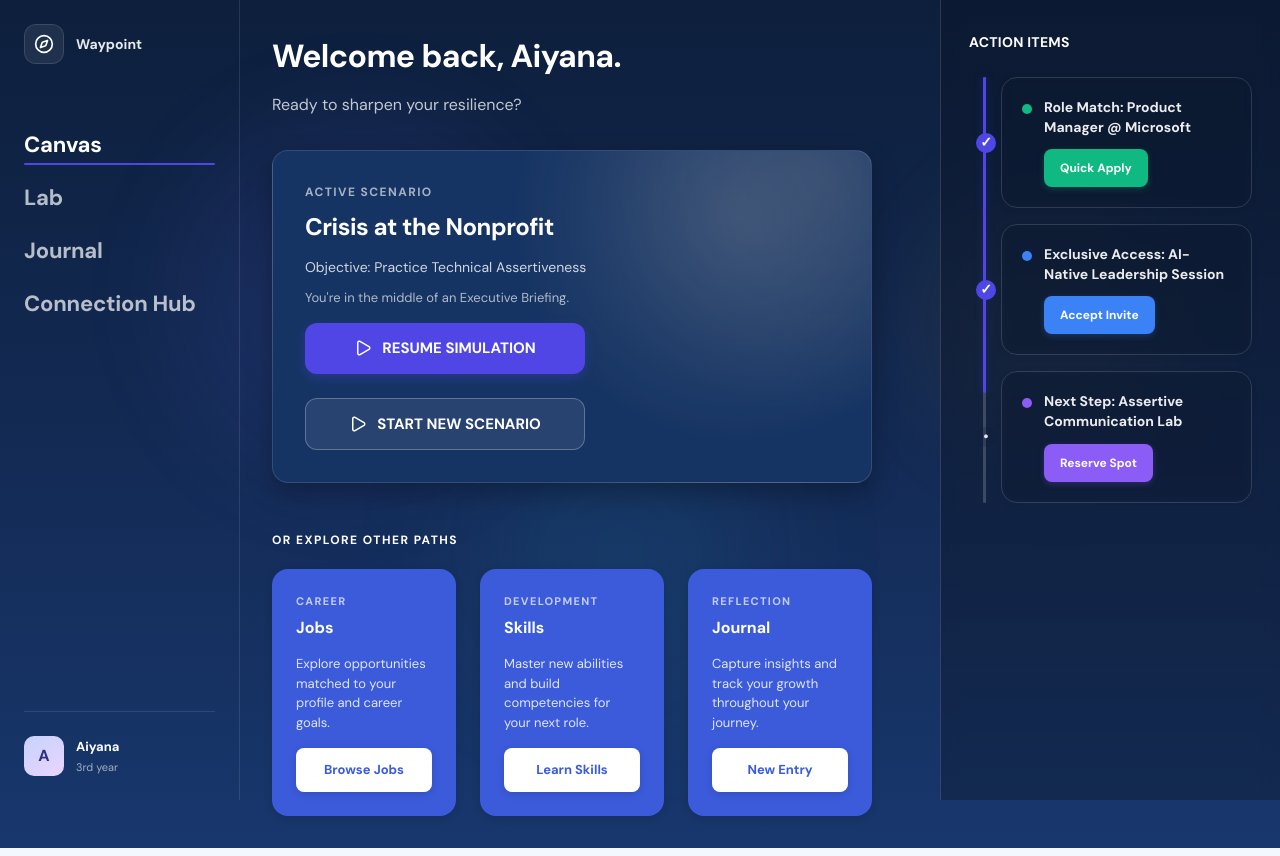
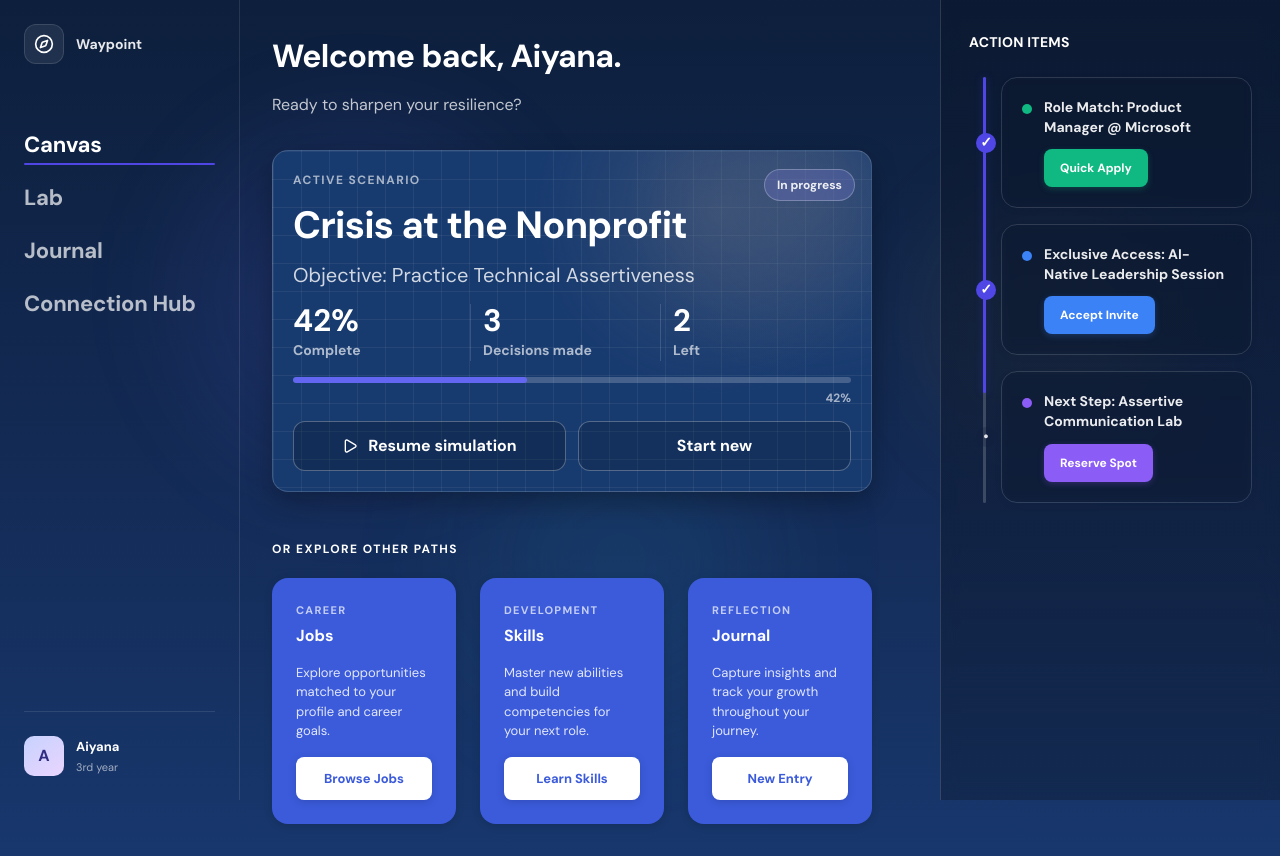
Before and after one commit to makac1896/ascend-career-reskilling, a React (Vite) app: page / in a window 1280 px wide. Built offline with nearby package versions, Linux system fonts and the light colour scheme.

Commit message:
Dashboard checks

```diff
--- a/components/WaypointLanding.tsx
+++ b/components/WaypointLanding.tsx
@@ -368,20 +368,37 @@ const WaypointLanding: React.FC<WaypointLandingProps> = ({ onJoinCall }) => {
           <div
             style={{
               borderRadius: "16px",
-              border: "1px solid rgba(255,255,255,0.12)",
-              backgroundColor: "#163463",
+              border: "1px solid rgba(255,255,255,0.16)",
+              backgroundColor: "#173A6F",
               backgroundImage:
-                "radial-gradient(circle at 78% 20%, rgba(196,196,196,0.18) 0%, rgba(196,196,196,0) 42%), radial-gradient(circle at 92% 8%, rgba(148,148,148,0.16) 0%, rgba(148,148,148,0) 38%)",
+                "radial-gradient(circle at 74% 18%, rgba(120,120,130,0.3) 0%, rgba(120,120,130,0) 35%), radial-gradient(circle at 90% 14%, rgba(125,125,135,0.26) 0%, rgba(125,125,135,0) 30%), linear-gradient(rgba(255,255,255,0.06) 1px, transparent 1px), linear-gradient(90deg, rgba(255,255,255,0.06) 1px, transparent 1px)",
+              backgroundSize: "auto, auto, 28px 28px, 28px 28px",
               backdropFilter: "blur(8px)",
-              padding: "32px",
+              padding: "20px",
               marginBottom: "40px",
               display: "flex",
               flexDirection: "column",
-              gap: "16px",
+              gap: "14px",
               boxShadow: "0 10px 26px rgba(0, 0, 0, 0.28)",
             }}
           >
-            <div>
+            <div style={{ position: "relative" }}>
+              <div
+                style={{
+                  position: "absolute",
+                  top: "-2px",
+                  right: "-4px",
+                  padding: "6px 12px",
+                  borderRadius: "999px",
+                  border: "1px solid rgba(255,255,255,0.25)",
+                  backgroundColor: "rgba(122,124,215,0.3)",
+                  color: "rgba(255,255,255,0.9)",
+                  fontSize: "12px",
+                  fontWeight: 600,
+                }}
+              >
+                In progress
+              </div>
               <p
                 style={{
                   fontSize: "12px",
@@ -396,10 +413,10 @@ const WaypointLanding: React.FC<WaypointLandingProps> = ({ onJoinCall }) => {
               </p>
               <h2
                 style={{
-                  fontSize: "24px",
+                  fontSize: "38px",
                   fontWeight: 700,
                   color: "#FFFFFF",
-                  margin: "0 0 12px",
+                  margin: "0 0 6px",
                   letterSpacing: "-0.02em",
                 }}
               >
@@ -407,92 +424,154 @@ const WaypointLanding: React.FC<WaypointLandingProps> = ({ onJoinCall }) => {
               </h2>
               <p
                 style={{
-                  fontSize: "14px",
+                  fontSize: "20px",
                   color: "rgba(255,255,255,0.8)",
-                  margin: "0 0 10px",
+                  margin: 0,
                 }}
               >
                 Objective: {ACTIVE_SCENARIO.objective}
               </p>
+            </div>
+
+            <div
+              style={{
+                display: "grid",
+                gridTemplateColumns: "repeat(3, minmax(0, 1fr))",
+                gap: "12px",
+                alignItems: "end",
+              }}
+            >
+              {[
+                { value: "42%", label: "Complete" },
+                { value: "3", label: "Decisions made" },
+                { value: "2", label: "Left" },
+              ].map((stat, idx) => (
+                <div
+                  key={stat.label}
+                  style={{
+                    paddingRight: idx < 2 ? "10px" : 0,
+                    borderRight:
+                      idx < 2 ? "1px solid rgba(255,255,255,0.14)" : "none",
+                  }}
+                >
                   <p
                     style={{
-                  fontSize: "13px",
-                  color: "rgba(255,255,255,0.66)",
                       margin: 0,
-                  lineHeight: 1.5,
+                      color: "#FFFFFF",
+                      fontSize: "31px",
+                      fontWeight: 700,
+                      lineHeight: 1.1,
                     }}
                   >
-                You're in the middle of an Executive Briefing.
+                    {stat.value}
+                  </p>
+                  <p
+                    style={{
+                      margin: "2px 0 0",
+                      color: "rgba(255,255,255,0.65)",
+                      fontSize: "14px",
+                      fontWeight: 600,
+                    }}
+                  >
+                    {stat.label}
                   </p>
                 </div>
+              ))}
+            </div>
+
+            <div style={{ marginTop: "2px" }}>
+              <div
+                style={{
+                  height: "6px",
+                  width: "100%",
+                  borderRadius: "999px",
+                  backgroundColor: "rgba(255,255,255,0.2)",
+                  overflow: "hidden",
+                }}
+              >
+                <div
+                  style={{
+                    width: "42%",
+                    height: "100%",
+                    backgroundColor: "#6366F1",
+                    borderRadius: "999px",
+                  }}
+                />
+              </div>
+              <p
+                style={{
+                  margin: "6px 0 0",
+                  textAlign: "right",
+                  fontSize: "12px",
+                  color: "rgba(255,255,255,0.62)",
+                  fontWeight: 600,
+                }}
+              >
+                42%
+              </p>
+            </div>
+
+            <div
+              style={{
+                display: "grid",
+                gridTemplateColumns: "1fr 1fr",
+                gap: "12px",
+              }}
+            >
               <button
                 onClick={onJoinCall}
                 style={{
-                alignSelf: "flex-start",
-                padding: "14px 32px",
+                  padding: "12px 18px",
                   borderRadius: "12px",
-                border: "none",
-                backgroundColor: "#4F46E5",
+                  border: "1px solid rgba(255,255,255,0.28)",
+                  backgroundColor: "rgba(10,15,28,0.28)",
                   color: "#FFFFFF",
-                fontSize: "15px",
+                  fontSize: "16px",
                   fontWeight: 700,
                   cursor: "pointer",
                   display: "flex",
                   alignItems: "center",
                   justifyContent: "center",
                   gap: "10px",
-                width: "100%",
-                maxWidth: "280px",
-                boxShadow: "0 4px 12px rgba(79, 70, 229, 0.3)",
                   transition: "all 0.2s",
                 }}
                 onMouseEnter={(e) => {
-                e.currentTarget.style.transform = "translateY(-2px)";
-                e.currentTarget.style.boxShadow =
-                  "0 8px 16px rgba(79, 70, 229, 0.4)";
+                  e.currentTarget.style.backgroundColor = "rgba(10,15,28,0.38)";
                 }}
                 onMouseLeave={(e) => {
-                e.currentTarget.style.transform = "translateY(0)";
-                e.currentTarget.style.boxShadow =
-                  "0 4px 12px rgba(79, 70, 229, 0.3)";
+                  e.currentTarget.style.backgroundColor = "rgba(10,15,28,0.28)";
                 }}
               >
-              <Play size={18} />
-              RESUME SIMULATION
+                <Play size={16} />
+                Resume simulation
               </button>
               <button
+                onClick={onJoinCall}
                 style={{
-                alignSelf: "flex-start",
-                marginTop: "8px",
-                padding: "14px 32px",
+                  padding: "12px 18px",
                   borderRadius: "12px",
-                border: "1px solid rgba(255,255,255,0.26)",
-                backgroundColor: "rgba(255,255,255,0.08)",
+                  border: "1px solid rgba(255,255,255,0.28)",
+                  backgroundColor: "rgba(10,15,28,0.2)",
                   color: "#FFFFFF",
-                fontSize: "15px",
+                  fontSize: "16px",
                   fontWeight: 700,
                   cursor: "pointer",
                   display: "flex",
                   alignItems: "center",
                   justifyContent: "center",
                   gap: "10px",
-                width: "100%",
-                maxWidth: "280px",
                   transition: "all 0.2s",
-                backdropFilter: "none",
                 }}
                 onMouseEnter={(e) => {
-                e.currentTarget.style.backgroundColor =
-                  "rgba(255,255,255,0.14)";
+                  e.currentTarget.style.backgroundColor = "rgba(10,15,28,0.32)";
                 }}
                 onMouseLeave={(e) => {
-                e.currentTarget.style.backgroundColor =
-                  "rgba(255,255,255,0.08)";
+                  e.currentTarget.style.backgroundColor = "rgba(10,15,28,0.2)";
                 }}
               >
-              <Play size={18} />
-              START NEW SCENARIO
+                Start new
               </button>
+            </div>
           </div>
 
           {/* ALTERNATIVE PATHS - Quick-Win Cards */}
```
Lines whose indentation alone changed are shown as unchanged.
